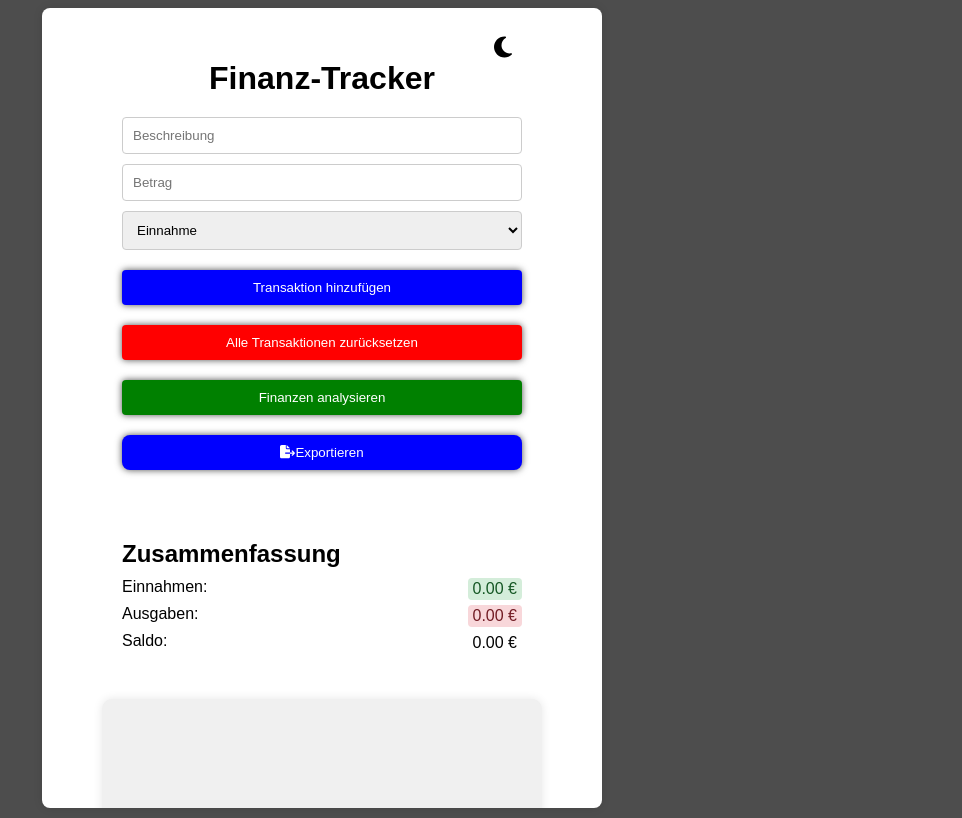
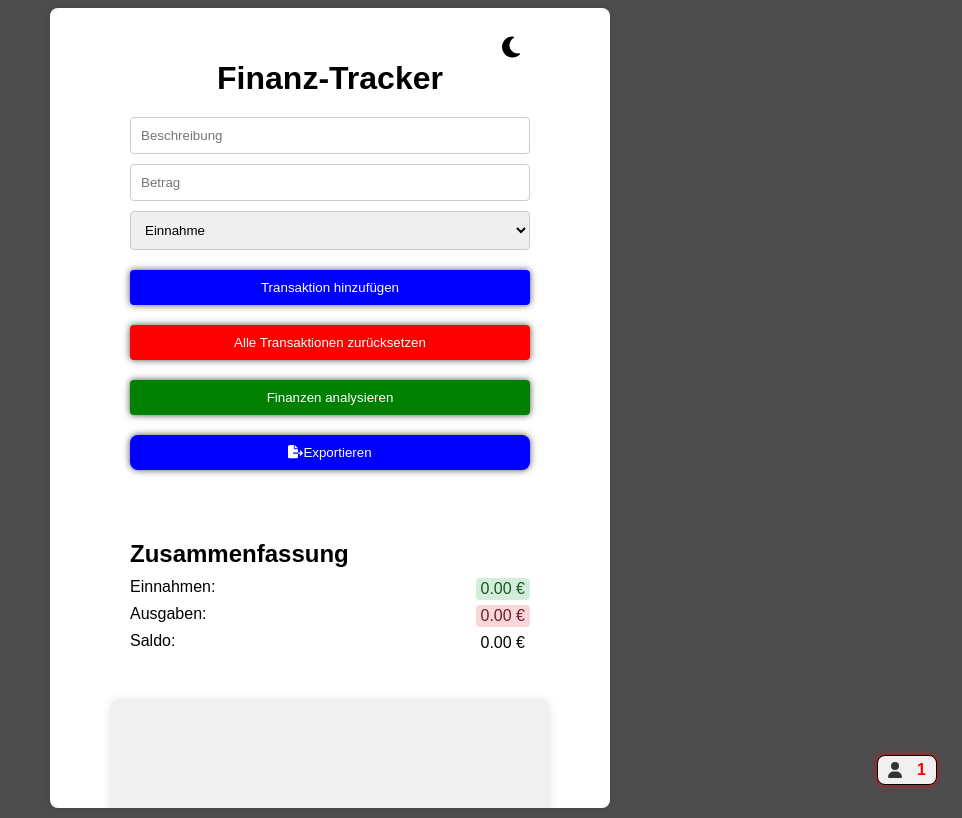
Before and after one commit to diego-monfort-landolt/finance-app, a React (Vite) app: page / in a window 1280 px wide. Shown: the whole page, without its empty margins (318-1280 px from the left). Built offline with nearby package versions, Linux system fonts and the light colour scheme.

Commit message:
Hinzufügen von Visitor Counter tsx und css

```diff
--- a/src/App.tsx
+++ b/src/App.tsx
@@ -5,6 +5,7 @@ import { FontAwesomeIcon } from '@fortawesome/react-fontawesome';
 import { faSun, faMoon, faFileExport } from '@fortawesome/free-solid-svg-icons';
 import { exportToCSV } from './components/ExportCSV';
 import Notification from './components/Notification';
+import VisitorCounter from './components/VisitorCounter';
 
 export interface Transaction {
   id: number;
@@ -207,6 +208,7 @@ const App: React.FC = () => {
           </div>
         )}
         </div>
+        <VisitorCounter />
     </div>
   );
 };
--- /dev/null
+++ b/src/components/VisitorCounter.css
@@ -0,0 +1,23 @@
+.visitor-counter {
+  position: fixed;
+  bottom: 15px;
+  right: 25px;
+  display: flex;
+  align-items: center;
+  background-color: #f0f0f0;
+  color: red;
+  padding: 5px 10px;
+  border-radius: 8px;
+  border: 1px solid #000;
+  box-shadow: 0 0 5px red;
+}
+
+.visitor-counter .icon {
+  margin-right: 15px;
+  color: #333;
+}
+
+.visitor-counter span {
+  font-size: 16px;
+  font-weight: bold;
+}
--- /dev/null
+++ b/src/components/VisitorCounter.tsx
@@ -0,0 +1,28 @@
+import React, { useState, useEffect } from 'react';
+import { FontAwesomeIcon } from '@fortawesome/react-fontawesome';
+import { faUser } from '@fortawesome/free-solid-svg-icons';
+import './VisitorCounter.css';
+
+const VisitorCounter: React.FC = () => {
+  const [count, setCount] = useState<number>(0);
+
+  useEffect(() => {
+    // Abrufen des aktuellen Zählerwerts aus dem lokalen Speicher oder Server (Beispiel)
+    const storedCount = localStorage.getItem('visitorCount');
+    setCount(storedCount ? parseInt(storedCount, 10) : 0);
+
+    // Erhöhen des Zählerwerts und Speichern
+    const newCount = count + 1;
+    localStorage.setItem('visitorCount', newCount.toString());
+    setCount(newCount);
+  }, []); // Läuft nur einmal, wenn die Komponente geladen wird
+
+  return (
+    <div className="visitor-counter">
+      <FontAwesomeIcon icon={faUser} className="icon" />
+      <span>{count}</span>
+    </div>
+  );
+};
+
+export default VisitorCounter;
--- a/src/index.css
+++ b/src/index.css
@@ -5,6 +5,7 @@ body {
   justify-content: center;
   align-items: center;
   height: 100vh;
+  width: 100%;
   text-align: center;
   background-color: #070707b6;
   box-sizing: border-box;
```
